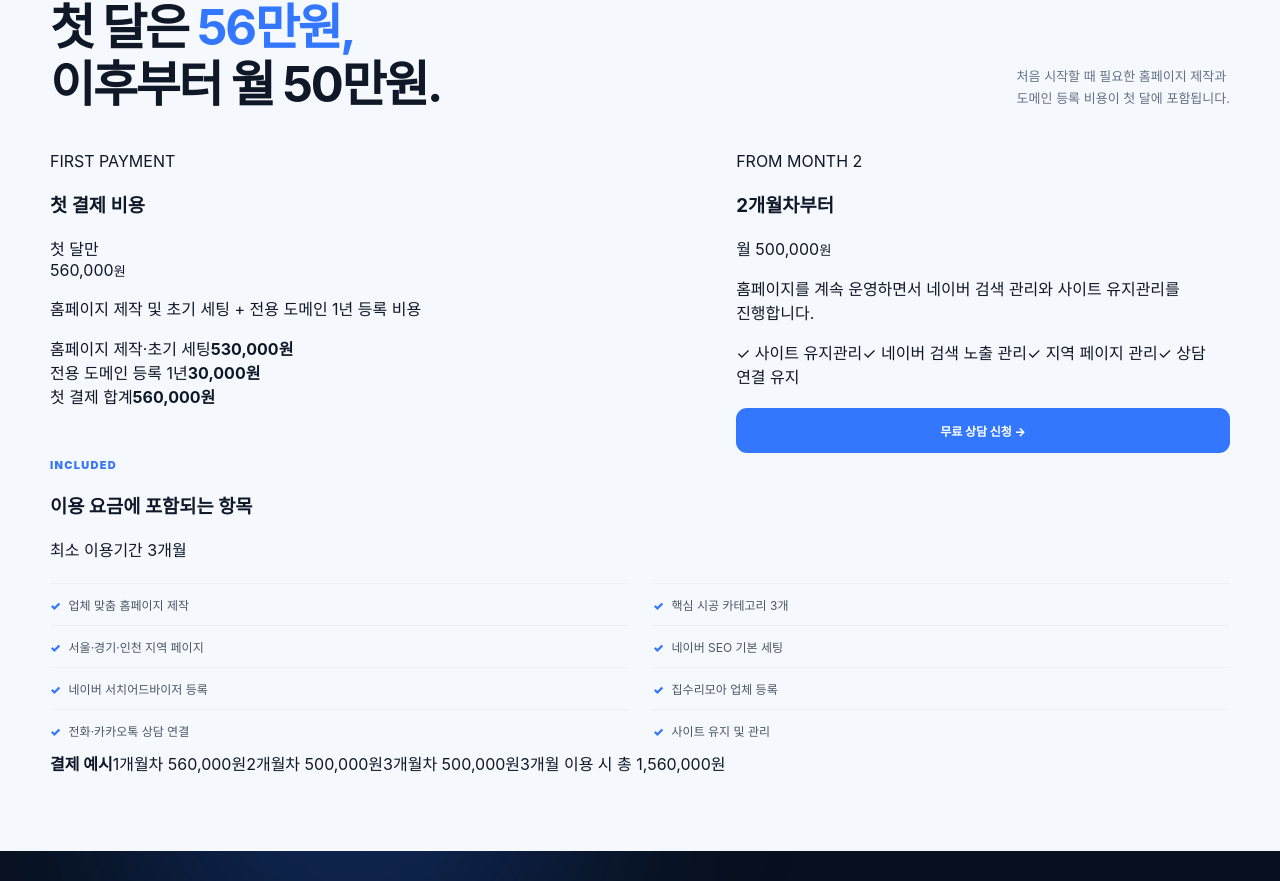
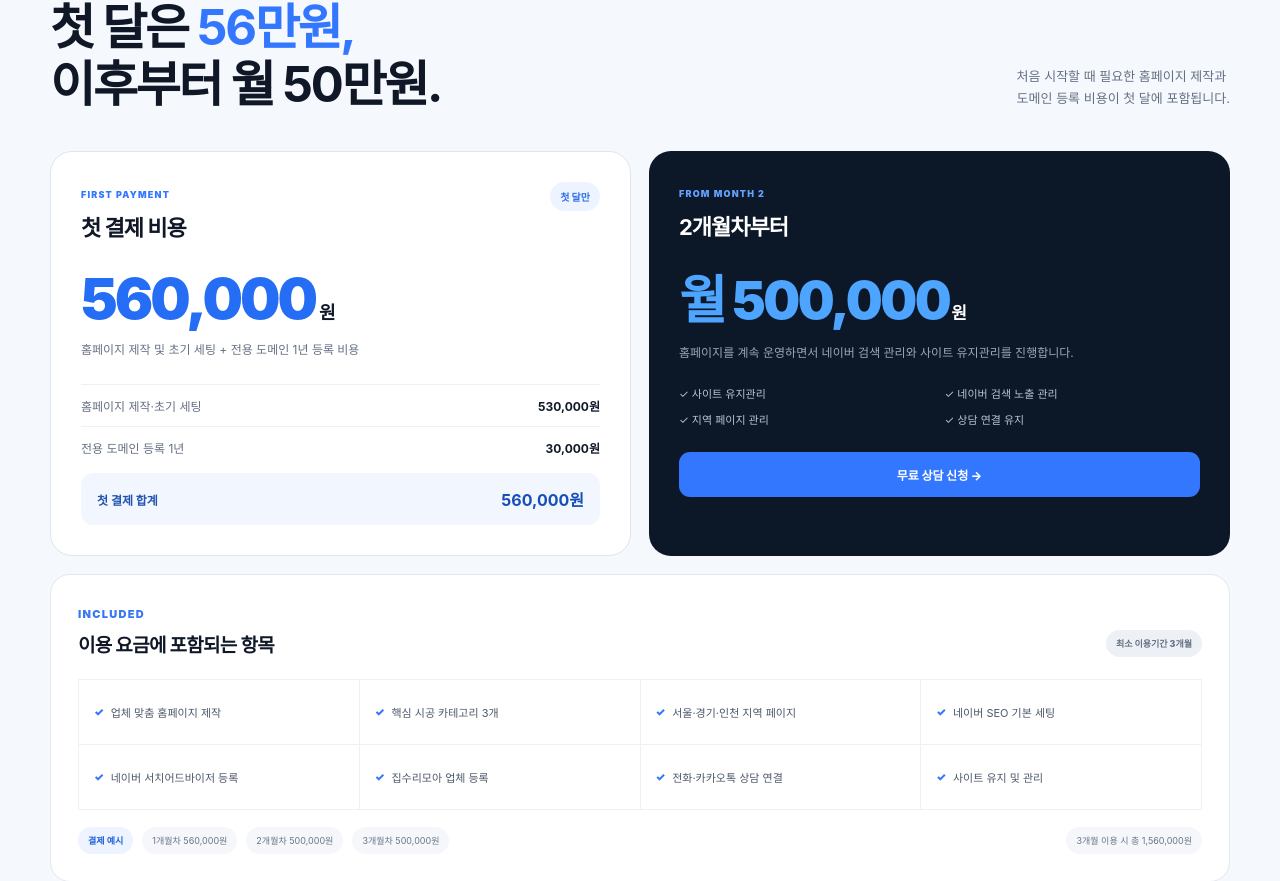
Before and after one commit to rlatngud061277-sudo/-BuildBoostWeb.com, a Next.js app: page / in a window 1280 px wide. Shown: the part 2207-3088 px from the top of the page. Built offline with nearby package versions, Linux system fonts and the light colour scheme.

Commit message:
Update globals.css

```diff
--- a/app/globals.css
+++ b/app/globals.css
@@ -85,7 +85,7 @@ img {
   padding: 11px 17px;
   border-radius: 11px;
   background: #101828;
-  color: white;
+  color: #ffffff;
   font-size: 13px;
   font-weight: 800;
 }
@@ -187,7 +187,7 @@ img {
 
 .primaryButton {
   background: #3477ff;
-  color: white;
+  color: #ffffff;
 }
 
 .kakaoButton {
@@ -287,7 +287,7 @@ img {
   position: relative;
   overflow: hidden;
   border-radius: 14px;
-  background: white;
+  background: #ffffff;
 }
 
 .proofImage img {
@@ -311,13 +311,13 @@ img {
   font-size: 10px;
 }
 
-/* INDUSTRY BAR */
+/* INDUSTRY */
 
 .heroIndustry {
   position: relative;
   z-index: 2;
   margin-top: 36px;
-  padding: 17px 0 0;
+  padding-top: 17px;
   border-top: 1px solid rgba(255, 255, 255, 0.08);
   display: flex;
   flex-wrap: wrap;
@@ -346,7 +346,7 @@ img {
   color: #5890ff;
 }
 
-/* QUICK SECTION */
+/* QUICK */
 
 .quickSection {
   padding: 74px 0;
@@ -452,7 +452,7 @@ img {
   overflow: hidden;
   padding: 74px 0;
   background: #091423;
-  color: white;
+  color: #ffffff;
 }
 
 .portfolioHeading {
@@ -520,7 +520,7 @@ img {
   width: 100%;
   height: 330px;
   overflow: hidden;
-  background: white;
+  background: #ffffff;
 }
 
 .portfolioImageFrame img {
@@ -566,7 +566,7 @@ img {
   line-height: 1.6;
 }
 
-/* PACKAGE + PRICE */
+/* PRICE */
 
 .packagePriceSection {
   padding: 76px 0;
@@ -601,111 +601,246 @@ img {
 .packagePriceGrid {
   margin-top: 38px;
   display: grid;
-  grid-template-columns: 1.15fr 0.85fr;
+  grid-template-columns: 1fr 1fr;
   gap: 18px;
 }
 
-.packageCard,
-.priceCard {
-  border-radius: 21px;
+/* FIRST MONTH */
+
+.firstMonthCard {
+  padding: 30px;
+  border: 1px solid #dfe5ed;
+  border-radius: 22px;
+  background: #ffffff;
 }
 
-.packageCard {
-  padding: 27px;
-  background: white;
-  border: 1px solid #e3e8ef;
+.firstMonthHeader {
+  display: flex;
+  justify-content: space-between;
+  align-items: flex-start;
 }
 
-.packageTitle {
+.priceEyebrow,
+.monthlyEyebrow {
+  color: #3477ff;
+  font-size: 9px;
+  font-weight: 900;
+  letter-spacing: 1.2px;
+}
+
+.firstMonthHeader h3,
+.monthlyCard h3 {
+  margin: 8px 0 0;
+  font-size: 22px;
+  letter-spacing: -1px;
+}
+
+.firstMonthBadge {
+  padding: 7px 10px;
+  border-radius: 999px;
+  background: #edf4ff;
+  color: #2e6fe8;
+  font-size: 10px;
+  font-weight: 850;
+}
+
+.firstMonthPrice {
+  margin-top: 22px;
+  color: #246df4;
+  font-size: clamp(42px, 5vw, 57px);
+  font-weight: 950;
+  letter-spacing: -3px;
+}
+
+.firstMonthPrice small {
+  margin-left: 4px;
+  color: #101828;
+  font-size: 18px;
+}
+
+.firstMonthDescription {
+  margin: 7px 0 0;
+  color: #667085;
+  font-size: 12px;
+  line-height: 1.6;
+}
+
+.firstMonthBreakdown {
+  margin-top: 25px;
+}
+
+.firstMonthBreakdown div {
+  padding: 12px 0;
+  border-top: 1px solid #edf0f4;
+  display: flex;
+  justify-content: space-between;
+  gap: 18px;
+  color: #657083;
+  font-size: 12px;
+}
+
+.firstMonthBreakdown strong {
+  color: #101828;
+  white-space: nowrap;
+}
+
+.firstMonthTotal {
+  margin-top: 5px;
+  padding: 14px 16px;
+  border-radius: 12px;
+  background: #f1f6ff;
   display: flex;
   justify-content: space-between;
   align-items: center;
+  color: #2454ae;
+  font-size: 12px;
+  font-weight: 750;
 }
 
-.packageTitle span {
+.firstMonthTotal strong {
+  color: #164db8;
+  font-size: 16px;
+}
+
+/* MONTHLY */
+
+.monthlyCard {
+  padding: 30px;
+  border-radius: 22px;
+  background: #0c1728;
+  color: #ffffff;
+}
+
+.monthlyEyebrow {
+  color: #64a1ff;
+}
+
+.monthlyPrice {
+  margin-top: 18px;
+  color: #4da5ff;
+  font-size: clamp(38px, 4.8vw, 52px);
+  font-weight: 950;
+  letter-spacing: -2.5px;
+}
+
+.monthlyPrice small {
+  margin-left: 2px;
+  color: #ffffff;
   font-size: 17px;
+}
+
+.monthlyCard > p {
+  margin: 9px 0 0;
+  color: #98a8bc;
+  font-size: 12px;
+  line-height: 1.65;
+}
+
+.monthlyFeatures {
+  margin-top: 22px;
+  display: grid;
+  grid-template-columns: 1fr 1fr;
+  gap: 10px;
+}
+
+.monthlyFeatures span {
+  color: #b9c4d3;
+  font-size: 11px;
+}
+
+.priceButton {
+  height: 45px;
+  margin-top: 25px;
+  display: flex;
+  align-items: center;
+  justify-content: center;
+  border-radius: 11px;
+  background: #3477ff;
+  color: #ffffff;
+  font-size: 12px;
   font-weight: 850;
 }
 
-.packageTitle b {
-  color: #8b97a8;
+/* INCLUDED */
+
+.includedBox {
+  margin-top: 18px;
+  padding: 27px;
+  border: 1px solid #e3e8ef;
+  border-radius: 20px;
+  background: #ffffff;
+}
+
+.includedTitle {
+  display: flex;
+  justify-content: space-between;
+  align-items: flex-end;
+  gap: 20px;
+}
+
+.includedTitle h3 {
+  margin: 8px 0 0;
+  font-size: 19px;
+  letter-spacing: -0.7px;
+}
+
+.includedTitle > span {
+  padding: 7px 10px;
+  border-radius: 999px;
+  background: #edf1f5;
+  color: #667085;
   font-size: 9px;
-  letter-spacing: 1px;
+  font-weight: 800;
 }
 
 .packageItems {
   margin-top: 22px;
   display: grid;
-  grid-template-columns: 1fr 1fr;
-  gap: 0 26px;
+  grid-template-columns: repeat(4, 1fr);
+  border-top: 1px solid #edf0f4;
+  border-left: 1px solid #edf0f4;
 }
 
 .packageItems div {
-  padding: 12px 0;
-  border-top: 1px solid #edf0f4;
-  color: #4b5565;
-  font-size: 12px;
+  min-height: 65px;
+  padding: 15px;
+  border-right: 1px solid #edf0f4;
+  border-bottom: 1px solid #edf0f4;
+  display: flex;
+  align-items: center;
+  color: #4c5869;
+  font-size: 11px;
 }
 
 .packageItems div span {
-  margin-right: 8px;
+  margin-right: 7px;
   color: #3477ff;
   font-weight: 900;
 }
 
-.priceCard {
-  padding: 28px;
-  background: #0c1728;
-  color: white;
+.pricingNotice {
+  margin-top: 17px;
+  display: flex;
+  flex-wrap: wrap;
+  gap: 9px;
+  align-items: center;
 }
 
-.priceSmall {
-  color: #93a3b8;
-  font-size: 11px;
+.pricingNotice > * {
+  padding: 7px 10px;
+  border-radius: 999px;
+  background: #f5f7fa;
+  color: #687588;
+  font-size: 9px;
 }
 
-.priceMain {
-  margin-top: 9px;
-  color: #48a1ff;
-  font-size: clamp(39px, 4.7vw, 52px);
-  font-weight: 950;
-  letter-spacing: -2.5px;
+.pricingNotice strong {
+  background: #edf4ff;
+  color: #2363dc;
 }
 
-.priceMain small {
-  margin-left: 4px;
-  color: white;
-  font-size: 17px;
-}
-
-.priceRows {
-  margin-top: 22px;
-}
-
-.priceRows div {
-  padding: 9px 0;
-  border-top: 1px solid rgba(255, 255, 255, 0.08);
-  display: flex;
-  justify-content: space-between;
-  color: #a8b3c3;
-  font-size: 11px;
-}
-
-.priceRows strong {
-  color: #e3e9f2;
-}
-
-.priceButton {
-  height: 45px;
-  margin-top: 20px;
-  display: flex;
-  align-items: center;
-  justify-content: center;
-  border-radius: 11px;
-  background: #3477ff;
-  color: white;
-  font-size: 12px;
-  font-weight: 850;
+.totalReference {
+  margin-left: auto;
 }
 
 /* CTA */
@@ -715,7 +850,7 @@ img {
   overflow: hidden;
   padding: 68px 0;
   background: #07101e;
-  color: white;
+  color: #ffffff;
 }
 
 .ctaGlow {
@@ -806,7 +941,7 @@ img {
 }
 
 .footerLogo {
-  color: white;
+  color: #ffffff;
   font-size: 18px;
   font-weight: 950;
 }
@@ -818,8 +953,6 @@ img {
 .footer p {
   margin: 7px 0 0;
 }
-
-/* MOBILE FIXED */
 
 .mobileFixedBar {
   display: none;
@@ -848,14 +981,6 @@ img {
     grid-template-columns: 1fr 1fr;
   }
 
-  .featureGrid article:nth-child(2) {
-    border-right: 0;
-  }
-
-  .featureGrid article:nth-child(-n + 2) {
-    border-bottom: 1px solid #e7ebf0;
-  }
-
   .seoBar {
     grid-template-columns: repeat(3, 1fr);
   }
@@ -870,6 +995,10 @@ img {
   .packagePriceGrid,
   .ctaGrid {
     grid-template-columns: 1fr;
+  }
+
+  .packageItems {
+    grid-template-columns: 1fr 1fr;
   }
 }
 
@@ -1005,12 +1134,40 @@ img {
     height: 305px;
   }
 
+  .firstMonthCard,
+  .monthlyCard {
+    padding: 23px;
+  }
+
+  .firstMonthPrice,
+  .monthlyPrice {
+    font-size: 40px;
+  }
+
+  .monthlyFeatures {
+    grid-template-columns: 1fr;
+  }
+
+  .includedBox {
+    padding: 21px;
+  }
+
+  .includedTitle {
+    align-items: flex-start;
+    flex-direction: column;
+  }
+
   .packageItems {
     grid-template-columns: 1fr;
   }
 
-  .priceCard {
-    padding: 24px;
+  .pricingNotice {
+    align-items: flex-start;
+    flex-direction: column;
+  }
+
+  .totalReference {
+    margin-left: 0;
   }
 
   .ctaSection {
@@ -1060,11 +1217,11 @@ img {
 
   .mobileCall {
     background: #2370f6;
-    color: white;
+    color: #ffffff;
   }
 
   .mobileKakao {
     background: #fee500;
-    color: #111;
+    color: #111111;
   }
 }
```
